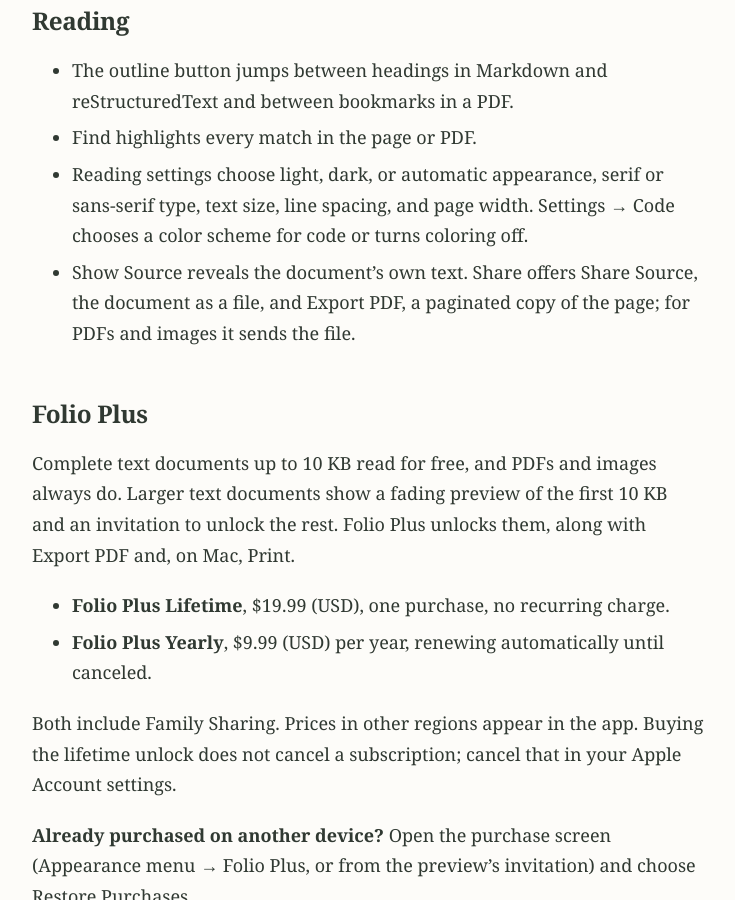
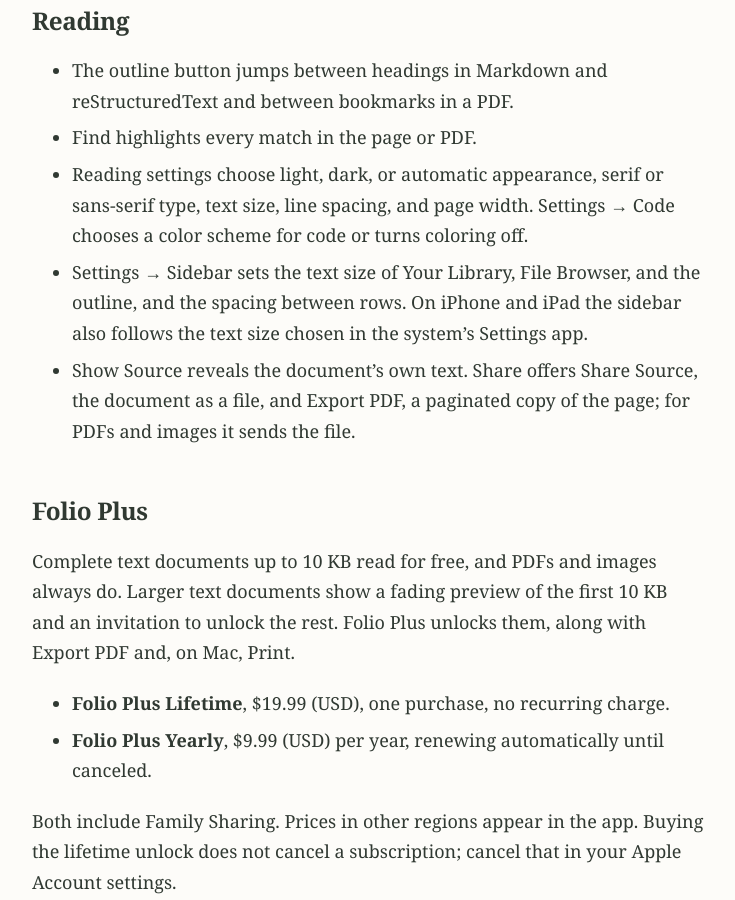
Before and after one commit to BlueTaoLLC/FolioApp, a Jekyll site: the page built from support.md, in a window 1280 px wide and 900 px high, scrolled down 682 px. Shown: the whole window, without its empty margins (272-1007 px from the left). Built offline with Jekyll 4.4.1, drawn with Linux system fonts in a browser that asks for light colours.

Commit message:
Support page: sidebar text size
Co-Authored-By: Claude Fable 5.1 <noreply@anthropic.com>

```diff
--- a/support.md
+++ b/support.md
@@ -13,6 +13,7 @@ Open a file with **Document** in the Open row at the bottom of the sidebar, brow
 - The outline button jumps between headings in Markdown and reStructuredText and between bookmarks in a PDF.
 - Find highlights every match in the page or PDF.
 - Reading settings choose light, dark, or automatic appearance, serif or sans-serif type, text size, line spacing, and page width. Settings → Code chooses a color scheme for code or turns coloring off.
+- Settings → Sidebar sets the text size of Your Library, File Browser, and the outline, and the spacing between rows. On iPhone and iPad the sidebar also follows the text size chosen in the system's Settings app.
 - Show Source reveals the document's own text. Share offers Share Source, the document as a file, and Export PDF, a paginated copy of the page; for PDFs and images it sends the file.
 
 ## Folio Plus
```
